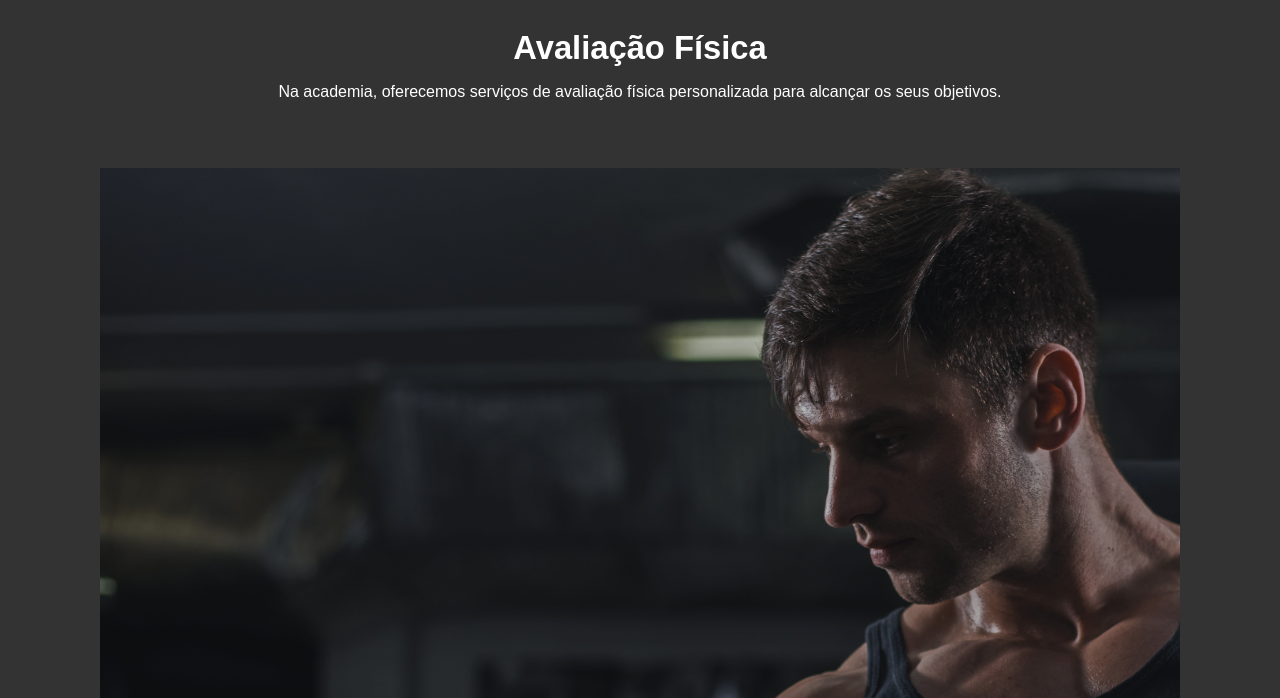
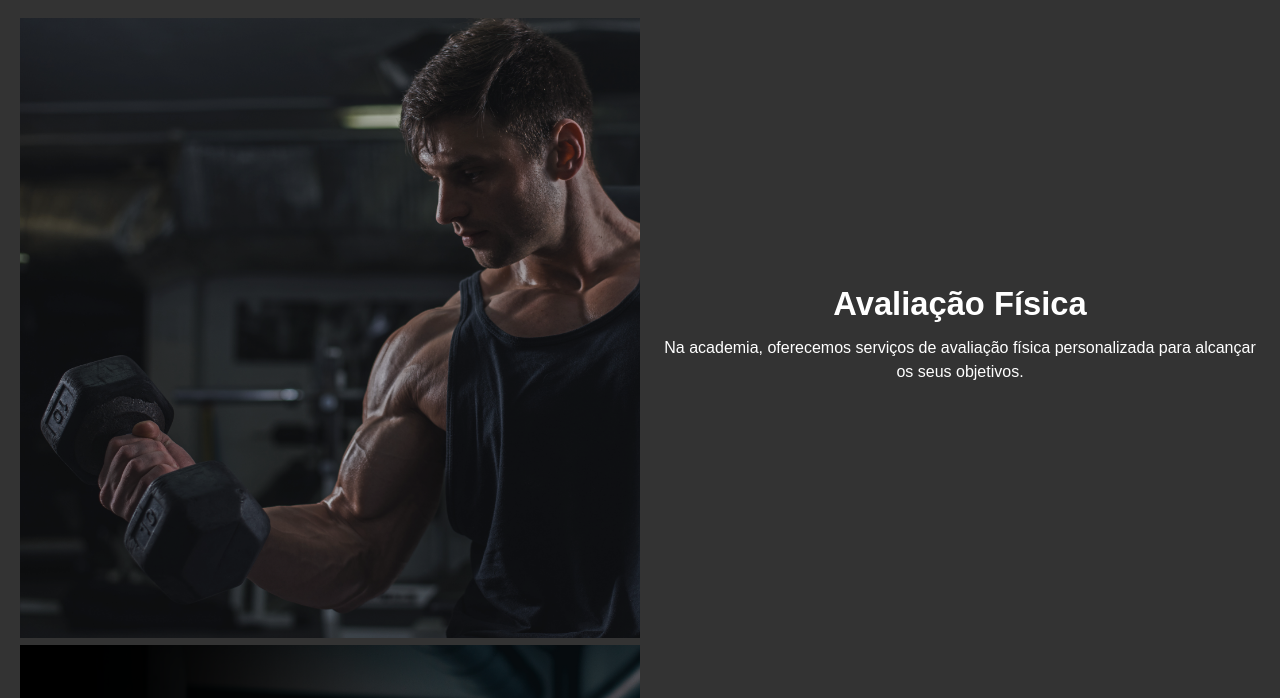
Before and after one commit to BrunoDaPaz/Portfolio-Academia, a plain HTML site: page index.html in a window 1280 px wide. Shown: the part 902-1600 px from the top of the page. Drawn offline with Linux system fonts and the light colour scheme.

Commit message:
2 commit

```diff
--- a/css/style.css
+++ b/css/style.css
@@ -109,6 +109,16 @@
         background-repeat: no-repeat;
         background-position: center;
     }
+    .banner-informativo {
+        float: right;
+        width: 50%;
+    }
+    .texto-informativo,
+    .conteudo-carrossel {
+        float: right;
+        width: 50%;
+        margin-top: 20%;
+    }
 }
 
 .container {
--- a/index.html
+++ b/index.html
@@ -19,9 +19,10 @@
         <button id="openMenu">&#9776;</button>
         <nav id="menu">
             <button id="closeMenu">X</button>
-            <a href="#">Sobre</a>
-            <a href="#">Serviços</a>
-            <a href="#">Entre em Contato</a>
+            <a href="#sobre">Sobre</a>
+            <a href="#servicos">Serviços</a>
+            <a href="#endereco">Endereço</a>
+            <a href="#contato">Entre em Contato</a>
         </nav>
     </header>
 
@@ -48,7 +49,7 @@
             </div>
         </div>
 
-        <div class="conteudo">
+        <div id="servicos" class="conteudo">
             <div class="banner-informativo">
                 <img src="./imagens/ACADEMIA - INFOR.png" alt="banner informativo">
             </div>
@@ -63,21 +64,24 @@
             </div>
         </div>
 
-        <div class="conteudo">
+        <div id="sobre" class="conteudo">
             <div class="banner-informativo">
                 <img src="./imagens/ACADEMIA - INFOR2.png" alt="banner informativo">
             </div>
         </div>
 
         <div class="conteudo">
+            <div class="texto-informativo">
+
                 <h2><strong>Contatos</strong></h2>
                 <p> <strong>WhatsApp:</strong> 47 9XXXX-XXXX<br>
                     <strong>Telefone:</strong> 47 333X-XXXX<br>
                     <strong>E-mail:</strong> academia@academia.com.br
                 </p>
             </div>
+        </div>
 
-        <div class="conteudo">
+        <div id="contato" class="conteudo">
             <div class="banner-informativo">
                 <img src="./imagens/ACADEMIA - INFOR3.png" alt="banner informativo">
             </div>
@@ -99,7 +103,7 @@
         </div>
 
         <div class="conteudo">
-            <div class="texto-informativo">
+            <div class="container">
                 <h2><strong>Endereço</strong></h2>
                 <p> Nome da Rua, Número - Bairro,<br> Cidade, Estado - 89000-000
                 </p>
@@ -107,10 +111,12 @@
         </div>
 
         <!-- Mapa da Localização -->
-        <div class="mapa">
+        <div id="endereco" class="mapa">
             <iframe src="https://www.google.com/maps/embed?pb=!1m28!1m12!1m3!1d91574.39249800617!2d-46.658834!3d-23.4931!2m3!1f0!2f0!3f0!3m2!1i1024!2i768!4f13.1!4m13!3e0!4m5!1s0x94cef78e0660e357%3A0x6c41ebfadd7040b3!2sAcademia%20Xploud!3m2!1d-23.4931!2d-46.658834!4m5!1s0x94cef78e0660e357%3A0x6c41ebfadd7040b3!2sAcademia%20Xploud!3m2!1d-23.4931!2d-46.658834!5e0!3m2!1sen!2sus!4v1631034468320!5m2!1sen!2sus"
                 width="100%" height="300" style="border:0;" allowfullscreen="" loading="lazy"></iframe>
         </div>
+
+    </main>
 
     <footer class="site-footer">
         <div class="footer-content">
@@ -118,8 +124,6 @@
         </div>
     </footer>
 
-    </main>
-
     <script src="./script/script.js"></script>
 </body>
 
```
Lines whose indentation alone changed are shown as unchanged.
